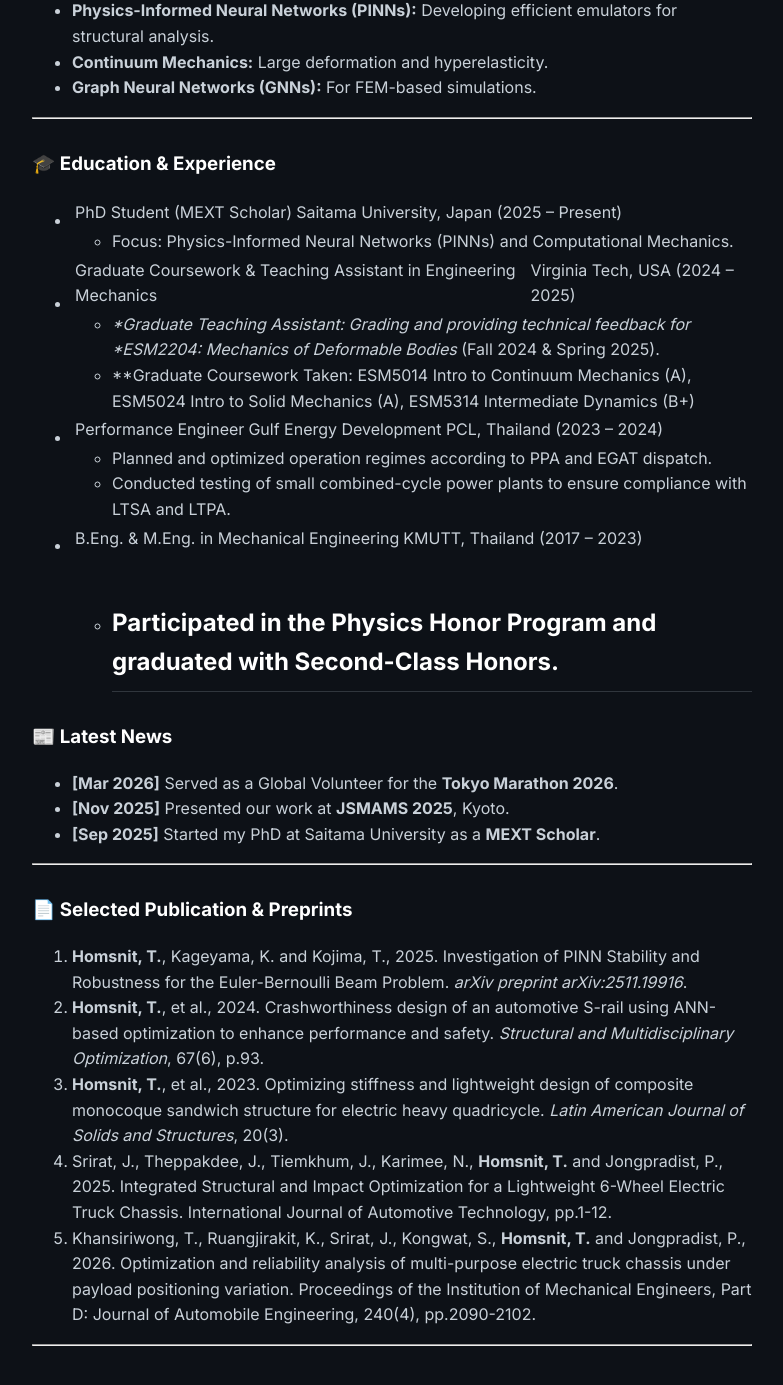
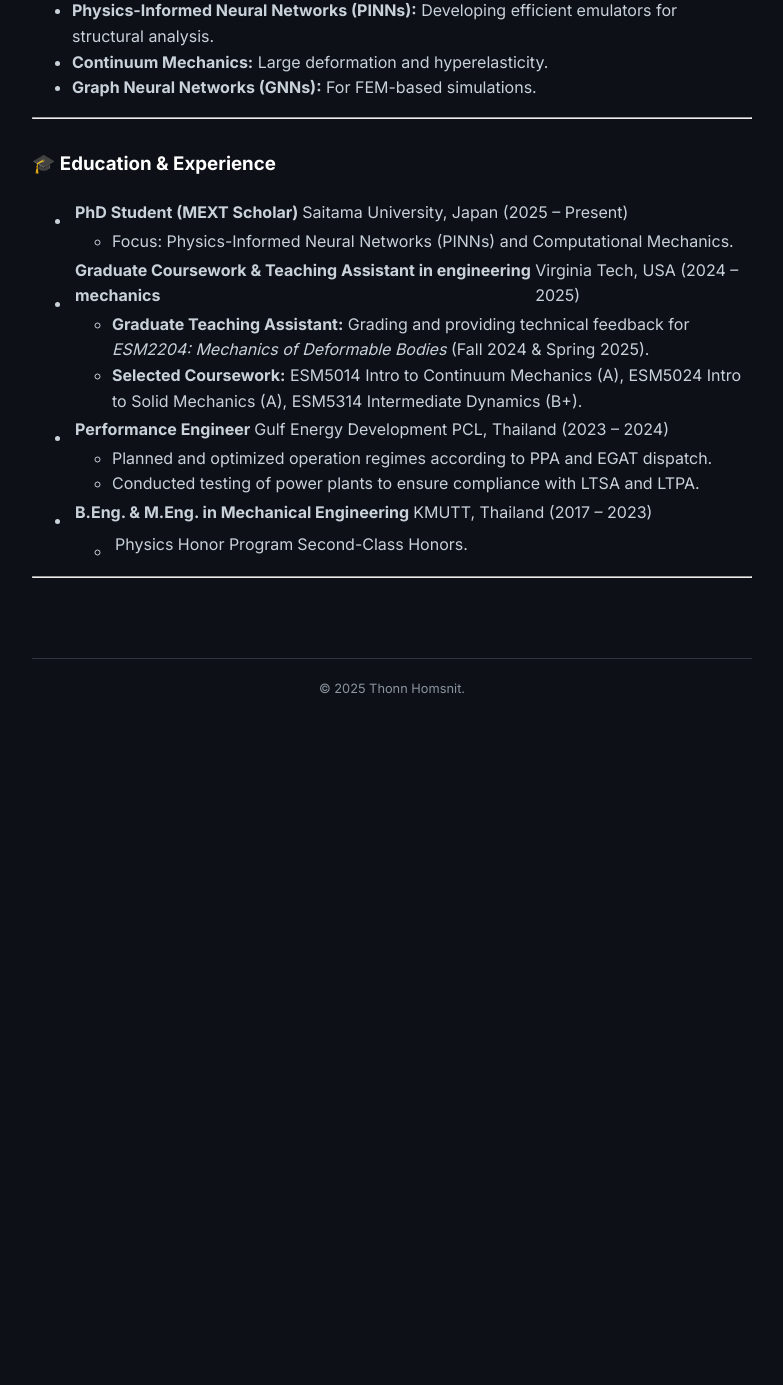
Before and after one commit to thonnh/thonnh.github.io, a Jekyll site: the page built from index.md, in a window 1280 px wide and 1400 px high, scrolled down 651 px. Shown: the top 1385 px of the window, without its empty margins (248-1031 px from the left). Built offline with Jekyll 4.4.1, drawn with Linux system fonts in a browser that asks for light colours; after the commit the page ends 1391 px from its top, so only the background shows below that; some of the changed text lies outside the part shown.

Commit message:
Revise personal profile and education details
Updated personal and educational details, including research interests and experience.

```diff
--- a/index.md
+++ b/index.md
@@ -6,8 +6,7 @@
 <div style="width: 200px; height: 200px; min-width: 200px; min-height: 200px; margin: 0 auto 30px auto; border-radius: 50%; background-image: url('IMG.png'); background-size: 180%; background-position: center 25%; display: block; border: 3px solid var(--border);"></div>
 
 # Thonn Homsnit
-**PhD Student in Mechanical Engineering** *Saitama University, Japan*
-**TSAJ87 (Thai Students' Association in Japan under the Royal Patronage): Saitama Prefecture President**
+**PhD Student in Mechanical Engineering** | *Saitama University, Japan* **TSAJ87: Saitama Prefecture President**
 
 ---
 
@@ -18,31 +17,21 @@
 * **Graph Neural Networks (GNNs):** For FEM-based simulations.
 
 ---
+
 ### 🎓 Education & Experience
-* PhD Student (MEXT Scholar) | Saitama University, Japan (2025 – Present)
-    * Focus: Physics-Informed Neural Networks (PINNs) and Computational Mechanics.
-* Graduate Coursework & Teaching Assistant in Engineering Mechanics | Virginia Tech, USA (2024 – 2025)
-    * **Graduate Teaching Assistant: Grading and providing technical feedback for *ESM2204: Mechanics of Deformable Bodies* (Fall 2024 & Spring 2025).
-    * **Graduate Coursework Taken: ESM5014 Intro to Continuum Mechanics (A), ESM5024 Intro to Solid Mechanics (A), ESM5314 Intermediate Dynamics (B+)
-* Performance Engineer | Gulf Energy Development PCL, Thailand (2023 – 2024)
-    * Planned and optimized operation regimes according to PPA and EGAT dispatch.
-    * Conducted testing of small combined-cycle power plants to ensure compliance with LTSA and LTPA.
-* B.Eng. & M.Eng. in Mechanical Engineering | KMUTT, Thailand (2017 – 2023)
-    * Participated in the Physics Honor Program and graduated with Second-Class Honors.
----
 
-### 📰 Latest News
-* **[Mar 2026]** Served as a Global Volunteer for the **Tokyo Marathon 2026**.
-* **[Nov 2025]** Presented our work at **JSMAMS 2025**, Kyoto.
-* **[Sep 2025]** Started my PhD at Saitama University as a **MEXT Scholar**.
+* **PhD Student (MEXT Scholar)** | Saitama University, Japan (2025 – Present)
+  * Focus: Physics-Informed Neural Networks (PINNs) and Computational Mechanics.
+
+* **Graduate Coursework & Teaching Assistant in engineering mechanics** | Virginia Tech, USA (2024 – 2025)
+  * **Graduate Teaching Assistant:** Grading and providing technical feedback for *ESM2204: Mechanics of Deformable Bodies* (Fall 2024 & Spring 2025).
+  * **Selected Coursework:** ESM5014 Intro to Continuum Mechanics (A), ESM5024 Intro to Solid Mechanics (A), ESM5314 Intermediate Dynamics (B+).
+
+* **Performance Engineer** | Gulf Energy Development PCL, Thailand (2023 – 2024)
+  * Planned and optimized operation regimes according to PPA and EGAT dispatch.
+  * Conducted testing of power plants to ensure compliance with LTSA and LTPA.
+
+* **B.Eng. & M.Eng. in Mechanical Engineering** | KMUTT, Thailand (2017 – 2023)
+  * Physics Honor Program | Second-Class Honors.
 
 ---
-
-### 📄 Selected Publication & Preprints
-1. **Homsnit, T.**, Kageyama, K. and Kojima, T., 2025. Investigation of PINN Stability and Robustness for the Euler-Bernoulli Beam Problem. *arXiv preprint arXiv:2511.19916*.
-2. **Homsnit, T.**, et al., 2024. Crashworthiness design of an automotive S-rail using ANN-based optimization to enhance performance and safety. *Structural and Multidisciplinary Optimization*, 67(6), p.93.
-3. **Homsnit, T.**, et al., 2023. Optimizing stiffness and lightweight design of composite monocoque sandwich structure for electric heavy quadricycle. *Latin American Journal of Solids and Structures*, 20(3).
-4. Srirat, J., Theppakdee, J., Tiemkhum, J., Karimee, N., **Homsnit, T.** and Jongpradist, P., 2025. Integrated Structural and Impact Optimization for a Lightweight 6-Wheel Electric Truck Chassis. International Journal of Automotive Technology, pp.1-12.
-5. Khansiriwong, T., Ruangjirakit, K., Srirat, J., Kongwat, S., **Homsnit, T.** and Jongpradist, P., 2026. Optimization and reliability analysis of multi-purpose electric truck chassis under payload positioning variation. Proceedings of the Institution of Mechanical Engineers, Part D: Journal of Automobile Engineering, 240(4), pp.2090-2102.
-
----
```
